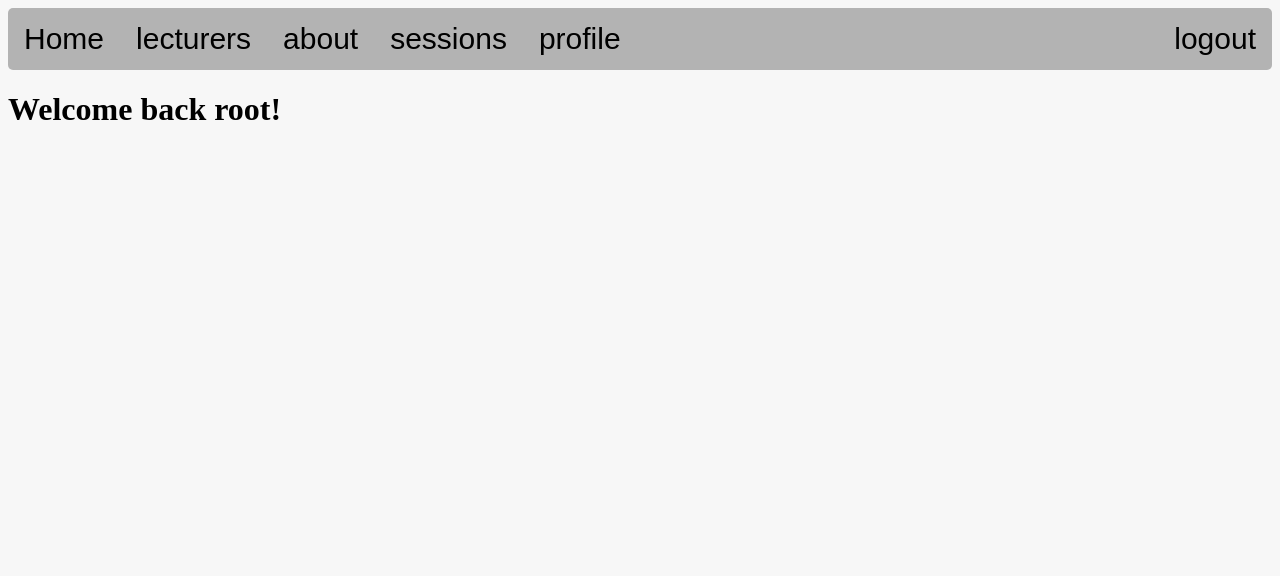
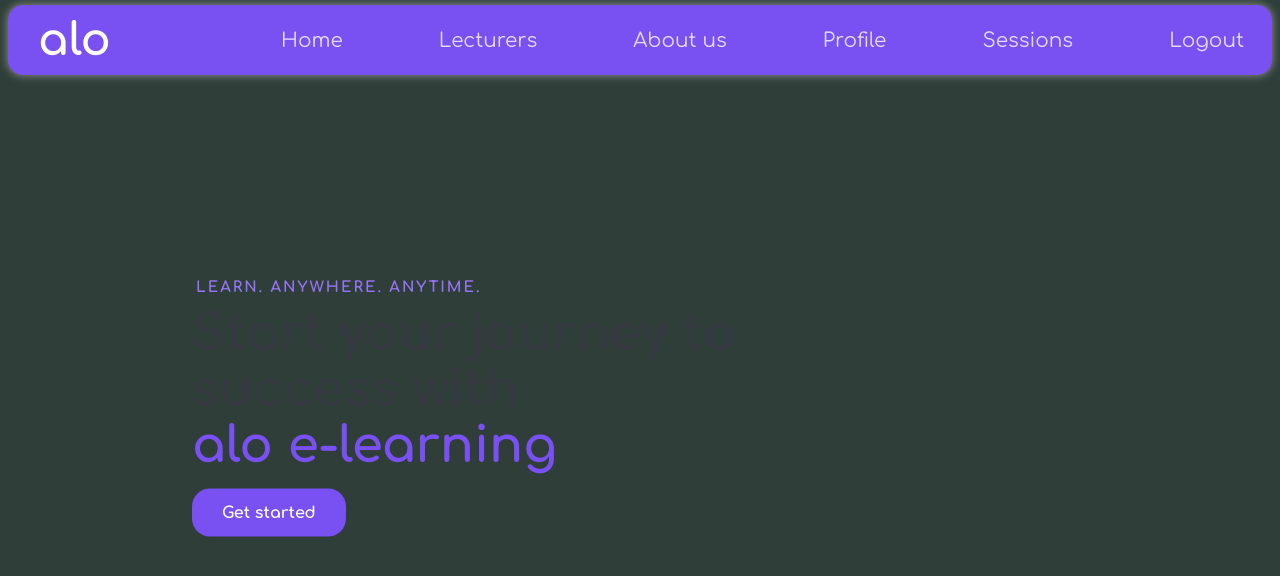
Before and after one commit to JONTI0000/E-learning-Platform, a Django app: page / in a window 1280 px wide. Shown: the top 576 px of the page. Run offline with Django 4.2, Linux system fonts and the light colour scheme; a user stored in the database is signed in.

Commit message:
initial commit

```diff
--- /dev/null
+++ b/elearning/static/css/style1.css
@@ -0,0 +1,152 @@
+/*
+SPACING SYSTEM (px)
+2 / 4 / 8 / 12 / 16 / 24 / 32 / 48 / 64 / 80 / 96 / 128
+
+FONT SIZE SYSTEM (px)
+10 / 12 / 14 / 16 / 18 / 20 / 24 / 30 / 36 / 44 / 52 / 62 / 74 / 86 / 98
+*/
+
+/* Main color  #7950f2 #f1f3f5*/
+
+* {
+    margin: 0;
+    padding: 0;
+    box-sizing: border-box;
+  }
+
+  /* ------------------------ */
+  /* GENERAL STYLES */
+  /* ------------------------ */
+  body {
+    color: #343a40;
+    font-family: "Comfortaa", sans-serif;
+  }
+
+  header {
+    background-color: #f1f3f5;
+    height: 100vh;
+
+    position: relative;
+    background-image: url(bg5.jpg);
+    background-size: cover;
+    border-bottom-right-radius: 38px;
+    border-bottom-left-radius: 38px;
+  }
+
+  nav {
+    display: flex;
+    background-color: #7950f2;
+    height: 60px;
+    align-items: center;
+    gap: 60px;
+    color: #fff;
+    /* margin-bottom: 10px; */
+    border-radius: 15px;
+    margin: 5px 8px;
+
+    font-size: 20px;
+    box-shadow: 0px 0px 10px #969696;
+    padding: 35px 0px;
+  }
+
+  nav a:last-child {
+    margin-right: 10px;
+  }
+
+  .nav-logo {
+    padding-left: 30px;
+    margin-right: auto;
+
+    font-size: 45px;
+    font-weight: 1000;
+  }
+
+  nav a:link,
+  nav a:visited {
+    text-decoration: none;
+    color: #e5dbff;
+    padding: 8px 18px;
+    border-radius: 18px;
+  }
+  nav a:hover,
+  nav a:active {
+    color: #e5dbff;
+    background-color: #845ef7;
+  }
+  .login-btn:link,
+  .login-btn:visited {
+    background-color: #ebb0fe;
+    color: #fff;
+  }
+  .login-btn:hover,
+  .login-btn:active {
+    background-color: #fff;
+    color: #ebb0fe;
+  }
+.login-btn:link,
+.login-btn:visited {
+  background-color: #ebb0fe;
+  color: #fff;
+}
+.login-btn:hover,
+.login-btn:active {
+  background-color: #fff;
+  color: #ebb0fe;
+}
+
+  .section-1 {
+    /* background-color: #7950f2; */
+    position: absolute;
+    left: 50%;
+    top: 50%;
+    transform: translate(-70%, -50%);
+    /* width: 585px; */
+  }
+  .first-line {
+    text-transform: uppercase;
+    font-size: 15px;
+    font-weight: 800;
+    letter-spacing: 2px;
+    color: #9775fa;
+    padding-bottom: 10px;
+    padding-left: 4px;
+  }
+
+  .section-1 h1 {
+    font-size: 50px;
+    padding-bottom: 30px;
+    padding-right: 10px;
+    /* max-width: 585px; */
+  }
+
+  .alo-elearning {
+    color: #7950f2;
+  }
+
+  .start-btn:link,
+  .start-btn:visited {
+    background-color: #7950f2;
+    border-radius: 18px;
+    padding: 15px 30px;
+    text-decoration: none;
+    font-weight: 700;
+    color: rgb(255, 255, 255);
+  }
+  .start-btn:hover {
+    box-shadow: 0px 0px 8px 1px #343a40;
+  }
+  .start-btn:active {
+    box-shadow: 0px 0px 5px #343a40;
+  }
+  .arrow-down {
+    stroke: #343a40;
+    height: 48px;
+    width: 48px;
+    position: absolute;
+    bottom: 0px;
+    left: 50%;
+  }
+
+  section p {
+    height: 1000px;
+  }
--- a/templates/about.html
+++ b/templates/about.html
@@ -1,4 +1,4 @@
 {% extends "base.html" %}
 {% block content %}
-{% include "navbar.html" %}
+{% include "nav.html" %}
 {% endblock %}
--- a/templates/class.html
+++ b/templates/class.html
@@ -1,6 +1,7 @@
 {% extends "base.html" %}
 
 {% block content %}
+{% include "navbar.html" %}
 
 {{ class.name }}
 
--- a/templates/home.html
+++ b/templates/home.html
@@ -5,13 +5,41 @@
 
 
 {% block content %}
-{% include "navbar.html" %}
+{% include "nav.html" %}
+{% if user.is_authenticated %}
+<!DOCTYPE html>
+<html lang="en">
+  <head>
+    <meta charset="UTF-8" />
+    <meta http-equiv="X-UA-Compatible" content="IE=edge" />
+    <meta name="viewport" content="width=device-width, initial-scale=1.0" />
 
-{% if user.is_authenticated %}
-<h1>Welcome back {{ user.username }}! </h1>
+    <title>Alo | E-Learning Platform</title>
+
+    <link rel="preconnect" href="https://fonts.googleapis.com" />
+    <link rel="preconnect" href="https://fonts.gstatic.com" crossorigin />
+    <link
+      href="https://fonts.googleapis.com/css2?family=Comfortaa:wght@300;400;500;600;700;800;1000&display=swap"
+      rel="stylesheet"
+    />
+  </head>
+  <body>
+      <div class="section-1">
+        <p class="first-line">Learn. Anywhere. Anytime.</p>
+        <h1>
+          Start your journey to success with <br />
+          <strong class="alo-elearning">alo e-learning</strong>
+        </h1>
+        <a href="#" class="start-btn">Get started</a>
+
+        <!-- <img src="1-start.png" class="1-img" /> -->
+      </div>
+    </header>
+  </body>
+</html>
+{% else %}
+<p>not logged in</p>
+{% endif %}
 
 
-{% else %}
-<p>You are not logged in</p>
-{% endif %}
 {% endblock %}
--- a/templates/lecturer.html
+++ b/templates/lecturer.html
@@ -6,7 +6,7 @@
 <link rel="stylesheet" type="text/css" href='{% static "css/session.css" %}'>
 
 
-{% include "navbar.html" %}
+{% include "nav.html" %}
 
 <h1>{{ lecturer.name }}</h1>
 <p>{{ lecturer.description|safe }}</p>
--- a/templates/lecturers.html
+++ b/templates/lecturers.html
@@ -1,6 +1,6 @@
 {% extends "base.html" %}
 {% block content %}
-{% include "navbar.html" %}
+{% include "nav.html" %}
 <h1>Our team</h1>
 
 <style>
--- a/templates/nav.html
+++ b/templates/nav.html
@@ -1,71 +1,24 @@
-<style>
-    * {
-	margin: 0;
-	padding: 0;
-	list-style-type: none;
-}
 
-ul{
-	display: flex;
-	width: 100%;
-	height: 80vh;
-	margin: auto;
-	max-width: 1000px;
-	justify-content: space-between;
-	text-align: center;
-}
-li {
-	padding: 1rem 2rem 1.15rem;
-  text-transform: uppercase;
-  cursor: pointer;
-  color: #ebebeb;
-	min-width: 80px;
-}
+{% load static %}
+<link rel="stylesheet" type="text/css" href='{% static "css/style1.css" %}'>
 
-li:hover {
-    background-color:#ccc;
-    background-size: 100% 100%;
-  color: #27262c;
-  animation: spring 300ms ease-out;
-  text-shadow: 0 -1px 0 #ef816c;
-	font-weight: bold;
-}
-li:active {
-  transform: translateY(4px);
-}
 
-@keyframes spring {
-  15% {
-    -webkit-transform-origin: center center;
-    -webkit-transform: scale(1.2, 1.1);
-  }
-  40% {
-    -webkit-transform-origin: center center;
-    -webkit-transform: scale(0.95, 0.95);
-  }
-  75% {
-    -webkit-transform-origin: center center;
-    -webkit-transform: scale(1.05, 1);
-  }
-  100% {
-    -webkit-transform-origin: center center;
-    -webkit-transform: scale(1, 1);
-  }
-}
+<link rel="preconnect" href="https://fonts.googleapis.com" />
+<link rel="preconnect" href="https://fonts.gstatic.com" crossorigin />
+<link href="https://fonts.googleapis.com/css2?family=Comfortaa:wght@300;400;500;600;700;800;1000&display=swap" rel="stylesheet"/>
+    <link href="style.css" rel="stylesheet" />
+      <nav>
+        <div class="nav-logo">alo</div>
+        <a href="{% url 'home' %}" class="nav-el">Home</a>
+        <a href="{% url 'lecturers' %}" class="nav-el">Lecturers</a>
+        <a href="{% url 'about' %}" class="nav-el">About us</a>
+        {% if user.is_authenticated %}
+        <a href="{% url 'profile' %}" class="nav-el">Profile</a>
+        <a href="{% url 'session' %}" class="nav-el">Sessions</a>
+        <a href="{% url 'logout' %}" class="nav-el">Logout</a>
+        {% else %}
+        <a href="{% url 'login' %}" class="nav-el login-btn">Login</a>
+        {% endif %}
 
-.shameless-plug{
-  position: absolute;
-  bottom: 10px;
-  right: 0;
-  padding: 8px 20px;
-  color: #ccc;
-  text-decoration: none;
-}
 
-</style>
-<ul>
-	<li>Home</li>
-	<li>About</li>
-	<li>Gallery</li>
-	<li>Contact us</li>
-</ul>
+      </nav>
--- a/templates/navbar.html
+++ /dev/null
@@ -1,84 +0,0 @@
-<style>
-    ul {
-        list-style-type: none;
-        margin: 0;
-        padding: 0;
-        overflow: hidden;
-        background-color: rgb(179, 179, 179);
-        border-radius: 5px;
-    }
-
-    li {
-        float: left;
-    }
-
-    nav {
-  position: -webkit-sticky;
-  position: sticky; top: 0px;
-}
-
-
-    li a {
-        display: block;
-        text-align: center;
-        padding: 14px 16px;
-        text-decoration: none;
-        font-size: 30px;
-        font-family: sans-serif;
-        color: black;
-    }
-
-    .active {
-        background-color: azure;
-    }
-
-    li a:hover {
-        background-color: rgba(195, 217, 219, 0.841);
-        animation: spring 300ms ease-out;
-  text-shadow: 0 -1px 0 #fbd6cf;
-	font-weight: bold;
-    }
-    li:active {
-  transform: translateY(4px);
-}
-@keyframes spring {
-  15% {
-    -webkit-transform-origin: center center;
-    -webkit-transform: scale(1.2, 1.1);
-  }
-  40% {
-    -webkit-transform-origin: center center;
-    -webkit-transform: scale(0.95, 0.95);
-  }
-  75% {
-    -webkit-transform-origin: center center;
-    -webkit-transform: scale(1.05, 1);
-  }
-  100% {
-    -webkit-transform-origin: center center;
-    -webkit-transform: scale(1, 1);
-  }
-}
-
-
-
-</style>
-
-<nav clas="sticky" >
-<ul>
-  <li><a href="{% url 'home' %}">Home</a></li>
-    <li><a href="{% url 'lecturers' %}">lecturers</a></li>
-
-    <li><a href="{% url 'about' %}">about</a></li>
-    {% if user.is_authenticated %}
-    <li style="float:right ;"><a href="{% url 'logout' %}">logout</a></li>
-    <li><a href="{% url 'session' %}">sessions</a></li>
-    <li><a href="{% url 'profile' %}">profile</a></li>
-
-    {% else %}
-    <li><a href="{% url 'login' %}">login</a></li>
-    {% endif %}
-
-
-</ul>
-</nav>
--- a/templates/registration/change-password.html
+++ b/templates/registration/change-password.html
@@ -3,7 +3,7 @@
 {% block content %}
 {% load static %}
 <link rel="stylesheet" type="text/css" href='{% static "css/profile.css" %}'>
-{% include "navbar.html" %}
+{% include "nav.html" %}
 
 <style>
     h1{
--- a/templates/registration/edit_profile.html
+++ b/templates/registration/edit_profile.html
@@ -1,7 +1,7 @@
 {% extends "base.html" %}
 {% block title %}Profile{% endblock %}
 {% block content %}
-{% include "navbar.html" %}
+{% include "nav.html" %}
 {% load static %}
 <style>
 
--- a/templates/session.html
+++ b/templates/session.html
@@ -1,5 +1,5 @@
 {% extends "base.html" %}
 {% block content %}
-{% include "navbar.html" %}
+{% include "nav.html" %}
 {% include "session_v.html" %}
 {% endblock %}
```
Also changed, not shown: db.sqlite3.
